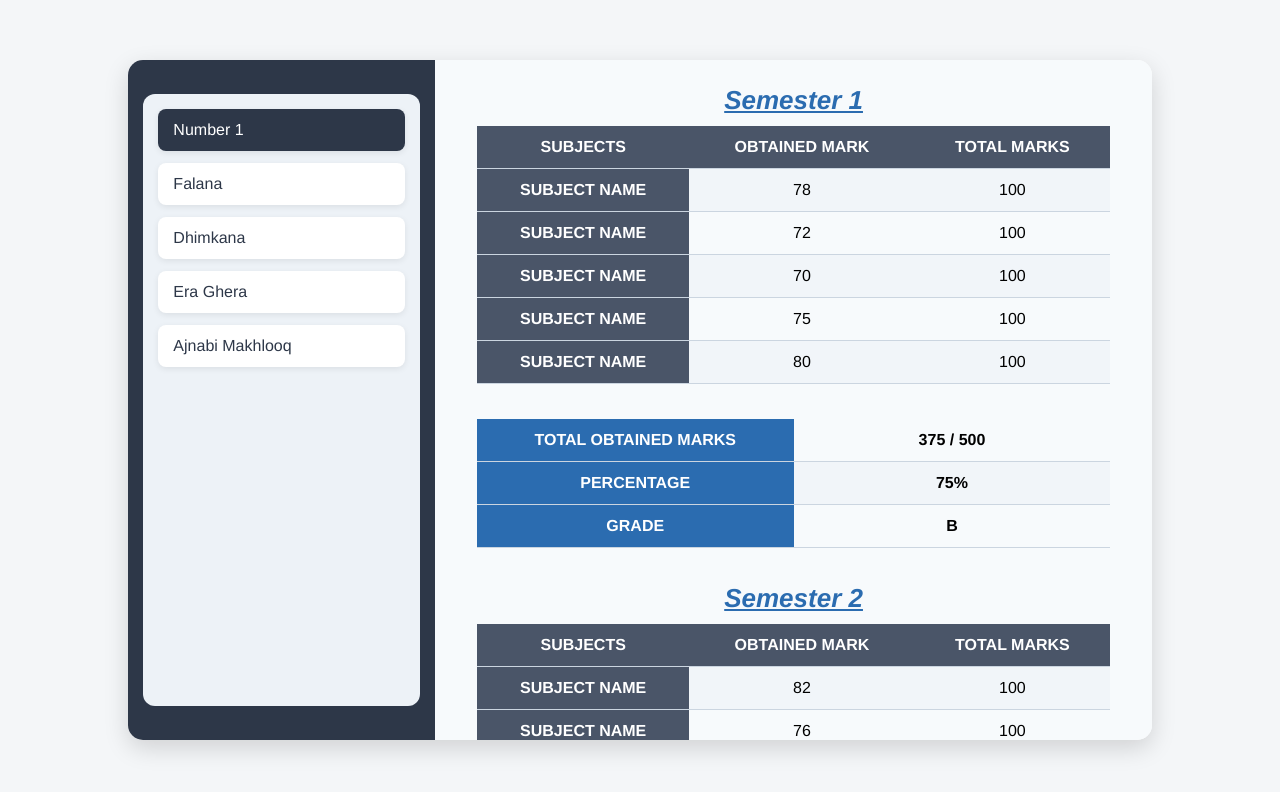
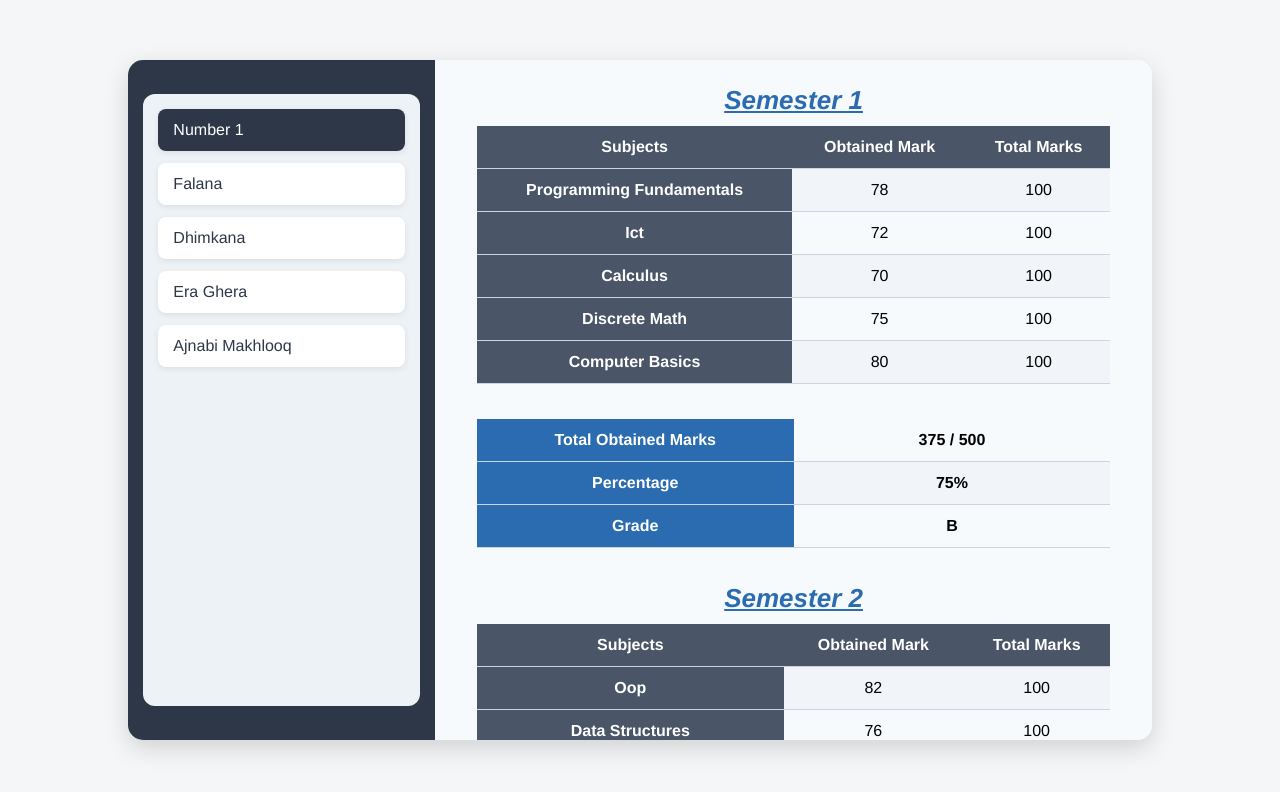
Before and after one commit to MrAsh-007/Semester-Result, a plain HTML site: page Semester Result/index.html in a window 1280 px wide. Both pictures are taken after a click on the element "Number 1". Drawn offline with Linux system fonts and the light colour scheme.

Commit message:
Perfecto!!! ITs FInally Done

```diff
--- a/Semester Result/check.js
+++ b/Semester Result/check.js
@@ -420,7 +420,7 @@ let semesterPercentageVar = [];
 
 let semesterPercentageVarFn = () => {
     for (let i = 0; i < studentsData[indexReturn][0].semesterResult.length; i++) {
-        studentsData[indexReturn][0].semesterResult[i].semesterPercentage =  (semesterTotalMarksVar[i] / sumOfTotalMarks * 100).toFixed();
+        studentsData[indexReturn][0].semesterResult[i].semesterPercentage = (semesterTotalMarksVar[i] / sumOfTotalMarks * 100).toFixed();
     }
 
     semesterPercentageVar = [
@@ -519,8 +519,16 @@ function getStdsIndex() {
 
             for (let i = 0; i < subjectNumberArr.length; i++) {
                 for (let subject in subjectNumberArr[i]) {
+                    let subjectArr = subject.split("");
+                    for (let j = 0; j < subjectArr.length; j++) {
+                        subjectArr[0] = subjectArr[0].toUpperCase();
+                        if (subjectArr[j] == subjectArr[j].toUpperCase() && subjectArr[j - 1] != " ") {
+                            subjectArr.splice(j, 0, " ");
+                        }
+                    }
+                    subjectArr = subjectArr.join("");
                     subjectsHTML += `<tr>
-                            <th>Subject Name</th>
+                            <th>${subjectArr}</th>
                             <td>${subjectNumberArr[i][subject]}</td>
                             <td>${totalMarks}</td>
                         </tr>`
@@ -570,17 +578,17 @@ for (let i = 0; i < stds.length; i++) {
     stds[i].addEventListener("click", stdsActiveAdd);
 }
 
-function stdsActiveAdd () {
+function stdsActiveAdd() {
     this.classList.add("active");
     stdsActiveRemove()
     stdsArr.push(this);
 }
-function stdsActiveRemove () {
-    if(stdsArr == false);
+function stdsActiveRemove() {
+    if (stdsArr == false);
 
-    else{
-    stdsArr[0].classList.remove("active");
-    stdsArr.shift();
+    else {
+        stdsArr[0].classList.remove("active");
+        stdsArr.shift();
     }
 
 }
--- a/Semester Result/style.css
+++ b/Semester Result/style.css
@@ -122,7 +122,6 @@
     background-color: #4a5568;
     color: #ffffff;
     font-weight: 600;
-    text-transform: uppercase;
 }
 
 /* Alternate row color */
```
